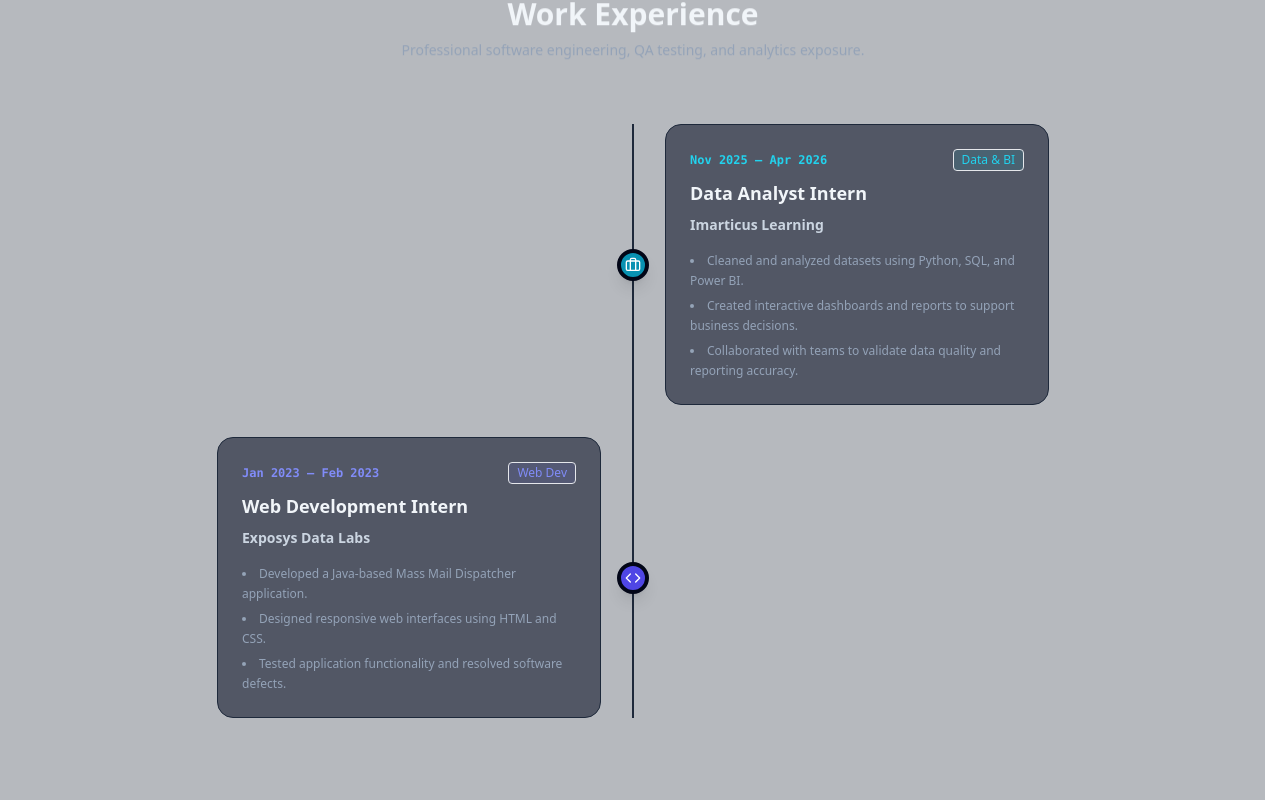
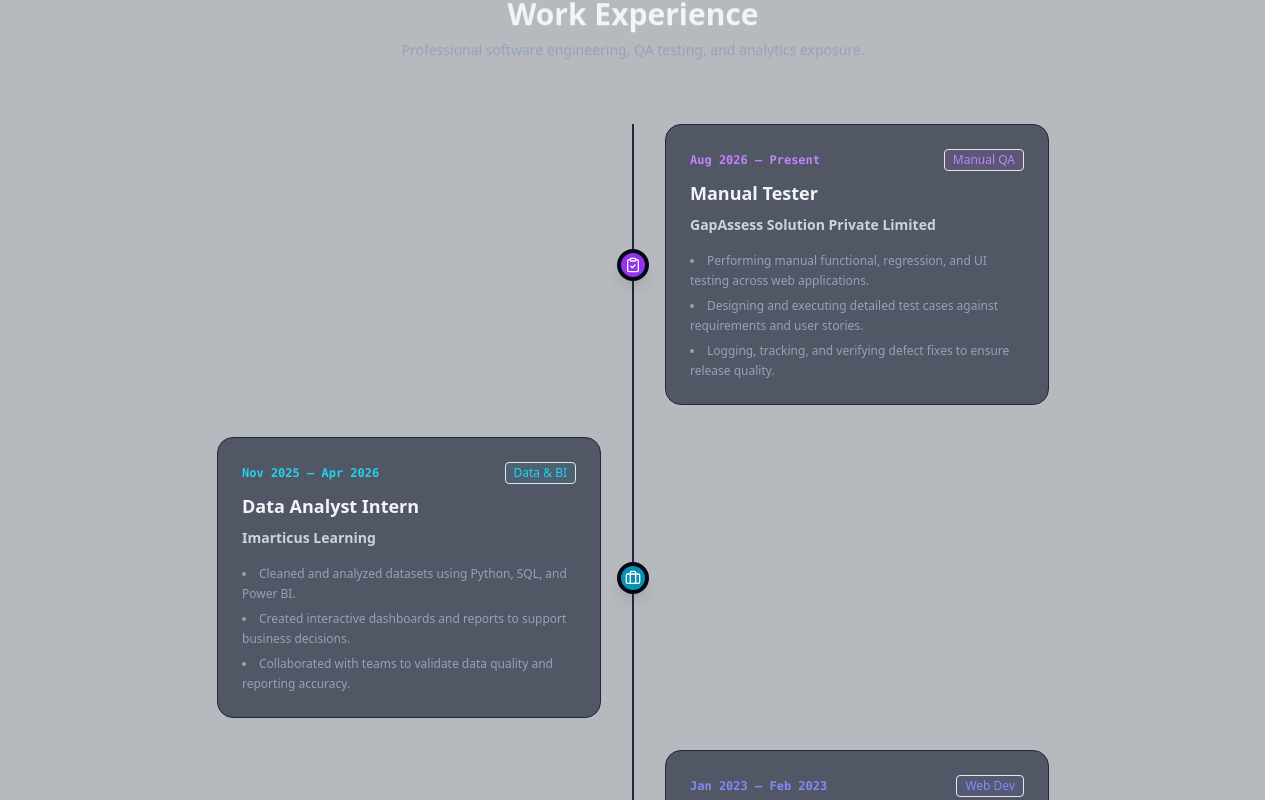
Before and after one commit to PremKumar-V23/Portfolio, a React (Vite) app: page / in a window 1280 px wide. Shown: the part 4760-5560 px from the top of the page. Built offline with nearby package versions, Linux system fonts and the light colour scheme.

Commit message:
Add GapAssess manual tester role and favicon

```diff
--- a/index.html
+++ b/index.html
@@ -4,6 +4,8 @@
     <meta charset="UTF-8" />
     <meta name="viewport" content="width=device-width, initial-scale=1.0" />
     <title>V Premkumar — QA Automation Engineer &amp; Developer</title>
+    <link rel="icon" type="image/svg+xml" href="/favicon.svg" />
+    <meta name="theme-color" content="#020617" />
     <meta
       name="description"
       content="Portfolio of V Premkumar — M.Sc. IT student specializing in Playwright test automation, CI/CD, and full-stack development."
--- a/src/App.jsx
+++ b/src/App.jsx
@@ -32,6 +32,7 @@
   Check,
   TestTube2,
   Cpu,
+  ClipboardCheck,
   ArrowUpRight,
   Bot,
 } from "lucide-react";
@@ -268,6 +269,19 @@
 ];
 
 const EXPERIENCE = [
+  {
+    role: "Manual Tester",
+    org: "GapAssess Solution Private Limited",
+    period: "Aug 2026 – Present",
+    tag: "Manual QA",
+    icon: ClipboardCheck,
+    accent: "purple",
+    points: [
+      "Performing manual functional, regression, and UI testing across web applications.",
+      "Designing and executing detailed test cases against requirements and user stories.",
+      "Logging, tracking, and verifying defect fixes to ensure release quality.",
+    ],
+  },
   {
     role: "Data Analyst Intern",
     org: "Imarticus Learning",
```
Also changed, not shown: public/favicon.svg (added).
